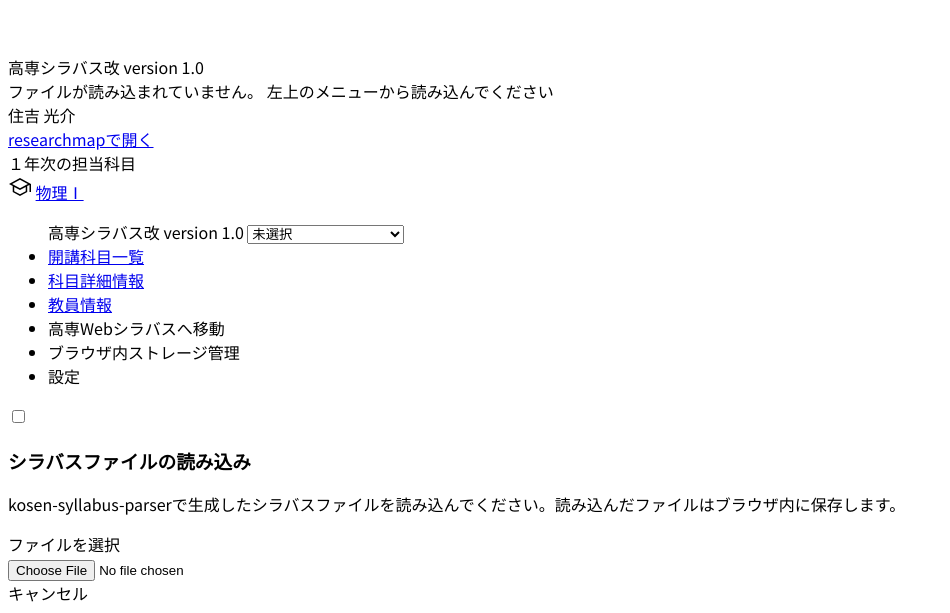
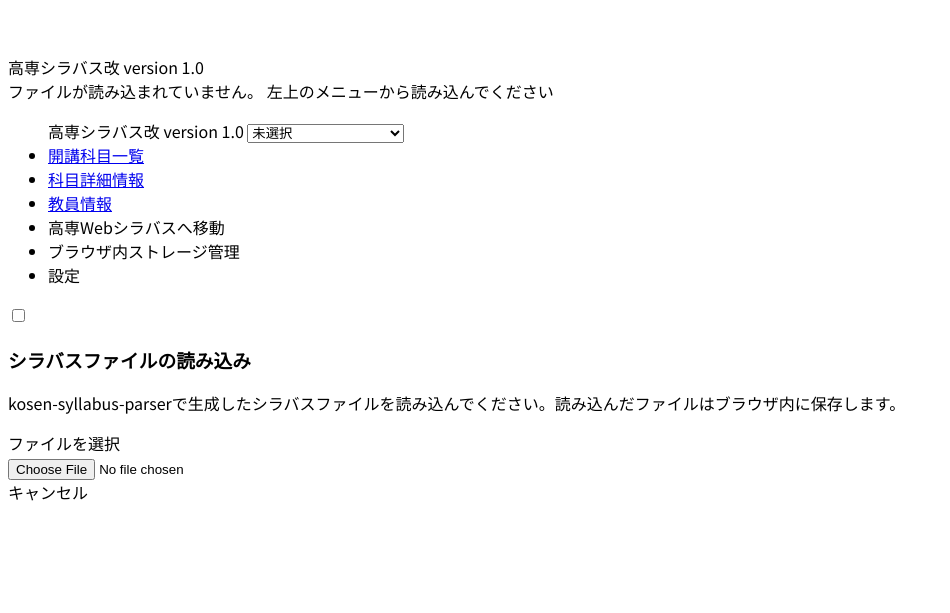
Before and after one commit to nikachu2012/kosen-syllabus-kai, a website built with Vite: page teacher/index.html in a window 1280 px wide. Shown: the part 1246-1859 px from the top of the page, without its empty margins (0-950 px from the left). After the commit the page ends 1758 px from the top, so only its background shows below. Built offline with nearby package versions, Linux system fonts and the light colour scheme.

Commit message:
[delete] デバッグ用のデータを削除

```diff
--- a/teacher/index.html
+++ b/teacher/index.html
@@ -41,36 +41,6 @@
                 </div>
 
                 <div class="w-full h-full hidden" id="kai_loaded_content">
-
-                    <div class="w-full h-full p-5">
-                        <div class="md:flex md:justify-between">
-                            <div class="flex flex-col">
-                                <span class="text-4xl font-bold">
-                                    住吉 光介
-                                </span>
-                            </div>
-
-                            <div class="flex justify-end mt-[10px] md:items-end md:mt-0 md:[justify-content:normal]">
-                                <div class="tooltip tooltip-left" data-tip="researchmapで開く"><a class="btn btn-sm"
-                                        href="${teacherData.url}" target="_blank">researchmapで開く</a></div>
-                            </div>
-                        </div>
-
-                        <div>
-                            <div class="text-xl font-bold mt-5 mb-[10px] pb-1 border-b border-neutral">１年次の担当科目</div>
-
-                            <div class="alert shadow-lg">
-                                <div>
-                                    <svg xmlns="http://www.w3.org/2000/svg" height="24" viewBox="0 96 960 960" width="24" style="fill: hsl(var(--su));">
-                                        <path d="M479 936 189 777V537L40 456l439-240 441 240v317h-60V491l-91 46v240L479 936Zm0-308 315-172-315-169-313 169 313 172Zm0 240 230-127V573L479 696 249 571v170l230 127Zm1-240Zm-1 74Zm0 0Z" />
-                                    </svg>
-                                    <span><a class="link underline-offset-4 text-xl font-bold" href="2022-541">物理Ⅰ</a></span>
-                                </div>
-                            </div>
-
-                        </div>
-                    </div>
-
                 </div>
             </div>
 
```
